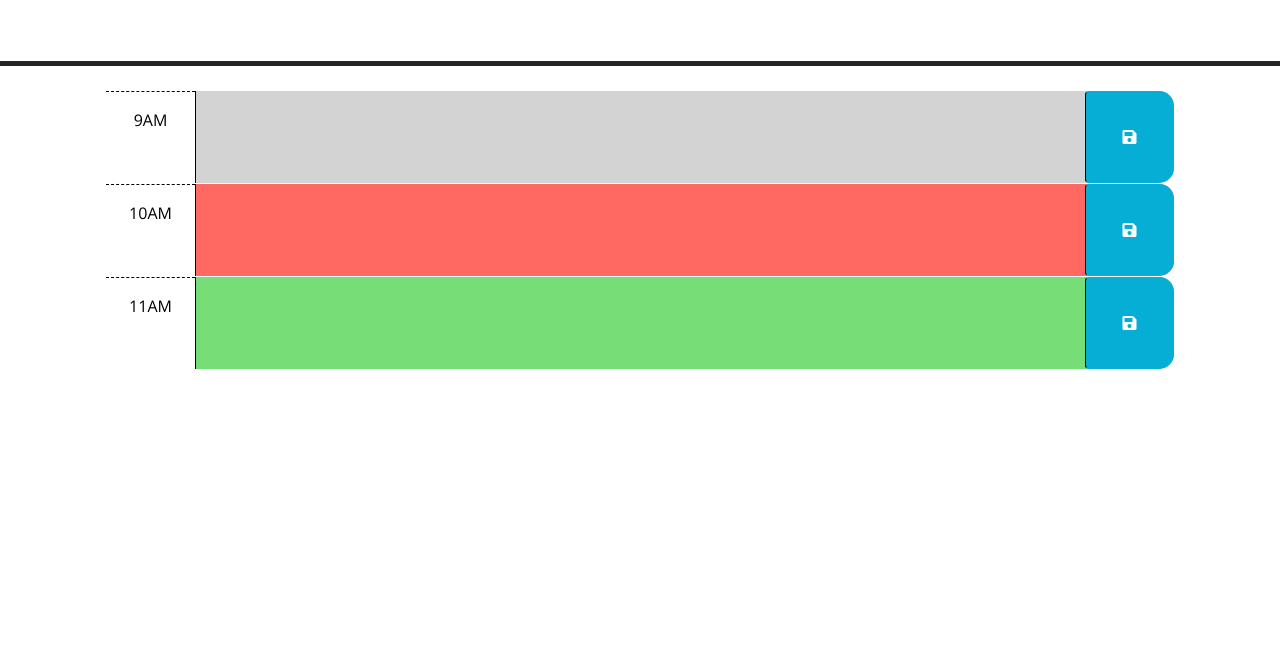
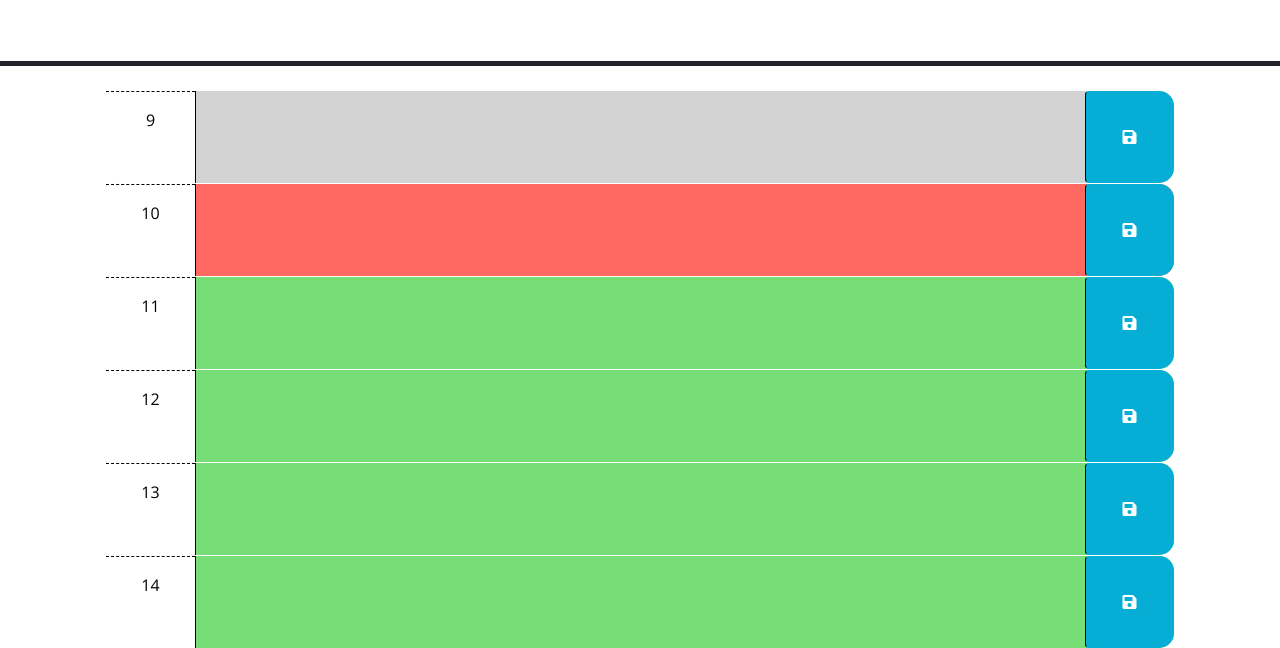
Before and after one commit to Haseebz1/Daily-Planner, a plain HTML site: page index.html in a window 1280 px wide. Shown: the part 166-814 px from the top of the page. Drawn offline with nearby package versions, Linux system fonts and the light colour scheme; files that its build step writes are made by us from their sources; files whose address does not match are found by name.

Commit message:
added html code hour 12-14

```diff
--- a/index.html
+++ b/index.html
@@ -41,7 +41,7 @@
 
       <!-- Example of a past time block. The "past" class adds a gray background color. -->
       <div id="hour-9" class="row time-block past">
-        <div class="col-2 col-md-1 hour text-center py-3">9AM</div>
+        <div class="col-2 col-md-1 hour text-center py-3">9</div>
         <textarea class="col-8 col-md-10 description" rows="3"> </textarea>
         <button class="btn saveBtn col-2 col-md-1" aria-label="save">
           <i class="fas fa-save" aria-hidden="true"></i>
@@ -50,7 +50,7 @@
 
       <!-- Example of a a present time block. The "present" class adds a red background color. -->
       <div id="hour-10" class="row time-block present">
-        <div class="col-2 col-md-1 hour text-center py-3">10AM</div>
+        <div class="col-2 col-md-1 hour text-center py-3">10</div>
         <textarea class="col-8 col-md-10 description" rows="3"> </textarea>
         <button class="btn saveBtn col-2 col-md-1" aria-label="save">
           <i class="fas fa-save" aria-hidden="true"></i>
@@ -59,7 +59,28 @@
 
       <!-- Example of a future time block. The "future" class adds a green background color. -->
       <div id="hour-11" class="row time-block future">
-        <div class="col-2 col-md-1 hour text-center py-3">11AM</div>
+        <div class="col-2 col-md-1 hour text-center py-3">11</div>
+        <textarea class="col-8 col-md-10 description" rows="3"> </textarea>
+        <button class="btn saveBtn col-2 col-md-1" aria-label="save">
+          <i class="fas fa-save" aria-hidden="true"></i>
+        </button>
+      </div>
+      <div id="hour-11" class="row time-block future">
+        <div class="col-2 col-md-1 hour text-center py-3">12</div>
+        <textarea class="col-8 col-md-10 description" rows="3"> </textarea>
+        <button class="btn saveBtn col-2 col-md-1" aria-label="save">
+          <i class="fas fa-save" aria-hidden="true"></i>
+        </button>
+      </div>
+      <div id="hour-11" class="row time-block future">
+        <div class="col-2 col-md-1 hour text-center py-3">13</div>
+        <textarea class="col-8 col-md-10 description" rows="3"> </textarea>
+        <button class="btn saveBtn col-2 col-md-1" aria-label="save">
+          <i class="fas fa-save" aria-hidden="true"></i>
+        </button>
+      </div>
+      <div id="hour-11" class="row time-block future">
+        <div class="col-2 col-md-1 hour text-center py-3">14</div>
         <textarea class="col-8 col-md-10 description" rows="3"> </textarea>
         <button class="btn saveBtn col-2 col-md-1" aria-label="save">
           <i class="fas fa-save" aria-hidden="true"></i>
```
